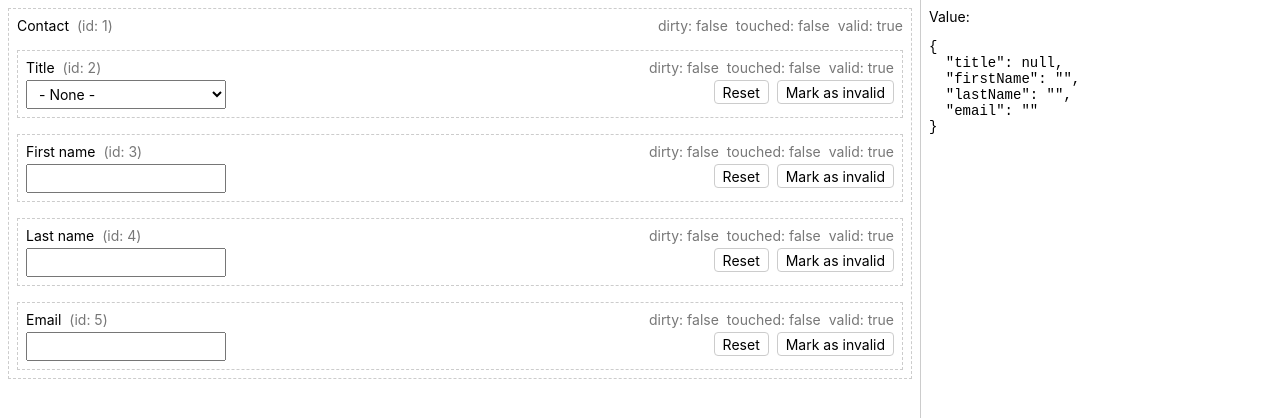
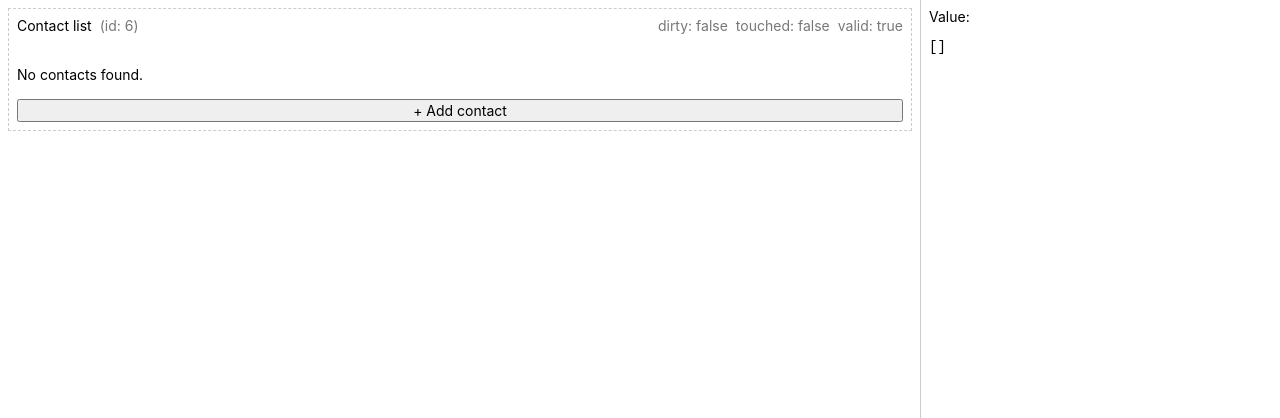
Before and after one commit to tuandev6688/gen-demo-app, an Angular app: page / in a window 1280 px wide. Shown: the top 418 px of the page. Built offline with nearby package versions, Linux system fonts and the light colour scheme.

Commit message:
Add initial version of ordered list

```diff
--- a/src/app/app.component.ts
+++ b/src/app/app.component.ts
@@ -8,7 +8,7 @@ import { Observable } from 'rxjs';
   styleUrls: ['./app.component.scss'],
 })
 export class AppComponent implements OnInit {
-  schemaName = 'contact';
+  schemaName = 'contactList';
   value$!: Observable<any>;
 
   constructor(private facade: FacadeService) {}
--- a/src/app/app.module.ts
+++ b/src/app/app.module.ts
@@ -12,6 +12,7 @@ import { account } from './schemas/account';
 import { contactList } from './schemas/contact-list';
 import { contact } from './schemas/contact';
 import { OneOfComponent } from './components/one-of/one-of.component';
+import { OrderedListComponent } from './components/ordered-list/ordered-list.component';
 
 @NgModule({
   declarations: [
@@ -30,6 +31,7 @@ export class AppModule {
     componentRegistry.setAll({
       'group': GroupComponent,
       'oneOf': OneOfComponent,
+      'orderedList': OrderedListComponent,
       'textInput': TextInputComponent,
       'select': SelectComponent,
     });
--- /dev/null
+++ b/src/app/components/ordered-list/ordered-list.component.html
@@ -0,0 +1,20 @@
+<header>
+  <div class="props">
+    <div class="label">{{label}}</div>
+    <div class="meta">(id: {{id}})</div>
+  </div>
+
+  <div class="badges">
+    <div class="badge">dirty: {{dirty}}</div>
+    <div class="badge">touched: {{touched}}</div>
+    <div class="badge">valid: {{valid}}</div>
+  </div>
+</header>
+
+<main>
+  <div class="children" *ngIf="!children?.length">
+    <ng-container *ngFor="let child of children" [appOutlet]="child.id"></ng-container>
+  </div>
+  <div class="empty" *ngIf="!children?.length">{{emptyMessage}}</div>
+  <button>{{addLabel}}</button>
+</main>
--- /dev/null
+++ b/src/app/components/ordered-list/ordered-list.component.scss
@@ -0,0 +1,17 @@
+:host {
+  display: block;
+  border: 1px dashed #ccc;
+  padding: 8px;
+
+  header {
+    display: flex;
+    justify-content: space-between;
+    margin-bottom: 16px;
+  }
+
+  main {
+    display: flex;
+    flex-direction: column;
+    gap: 16px;
+  }
+}
--- /dev/null
+++ b/src/app/components/ordered-list/ordered-list.component.ts
@@ -0,0 +1,26 @@
+import { Component } from '@angular/core';
+import { CommonModule } from '@angular/common';
+import { EngineModule } from '../../engine/engine.module';
+
+@Component({
+  selector: 'app-ordered-list',
+  standalone: true,
+  imports: [CommonModule, EngineModule],
+  templateUrl: './ordered-list.component.html',
+  styleUrls: ['./ordered-list.component.scss']
+})
+export class OrderedListComponent {
+  id!: number;
+  path!: string;
+  valuePath!: string;
+
+  label!: string;
+  addLabel!: string;
+  emptyMessage!: string;
+
+  children!: { index: number; id: number }[]; // TODO: connect this field to schema and value to get the actual list of items
+
+  dirty!: boolean;
+  touched!: boolean;
+  valid!: boolean;
+}
--- a/src/app/engine/types/raw-schema.ts
+++ b/src/app/engine/types/raw-schema.ts
@@ -26,6 +26,8 @@ export interface OneOfRawSchema extends BaseRawSchema {
 export interface OrderedListRawSchema extends BaseRawSchema {
   name: 'orderedList';
   label: string;
+  addLabel: string;
+  emptyMessage: string;
   item: ComponentRawSchema;
   defaultValue?: any[];
 }
--- a/src/app/engine/types/schema.ts
+++ b/src/app/engine/types/schema.ts
@@ -30,6 +30,8 @@ export interface OneOfSchema extends BaseSchema {
 export interface OrderedListSchema extends BaseSchema {
   name: 'orderedList';
   label: string;
+  addLabel: string;
+  emptyMessage: string;
 }
 
 export interface TextInputSchema extends BaseSchema {
--- a/src/app/schemas/contact-list.ts
+++ b/src/app/schemas/contact-list.ts
@@ -4,5 +4,7 @@ import { contact } from './contact';
 export const contactList: OrderedListRawSchema = {
   name: 'orderedList',
   label: 'Contact list',
+  addLabel: '+ Add contact',
+  emptyMessage: 'No contacts found.',
   item: contact,
 };
```
